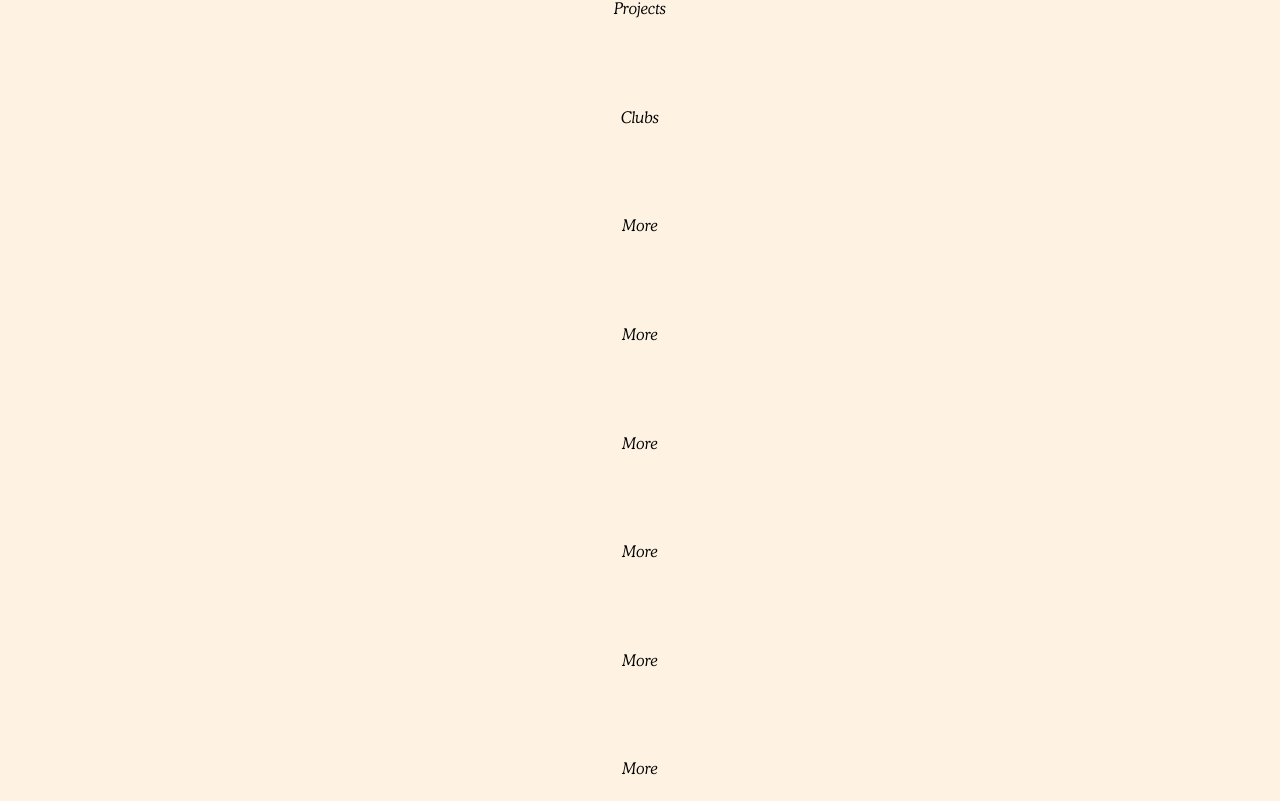
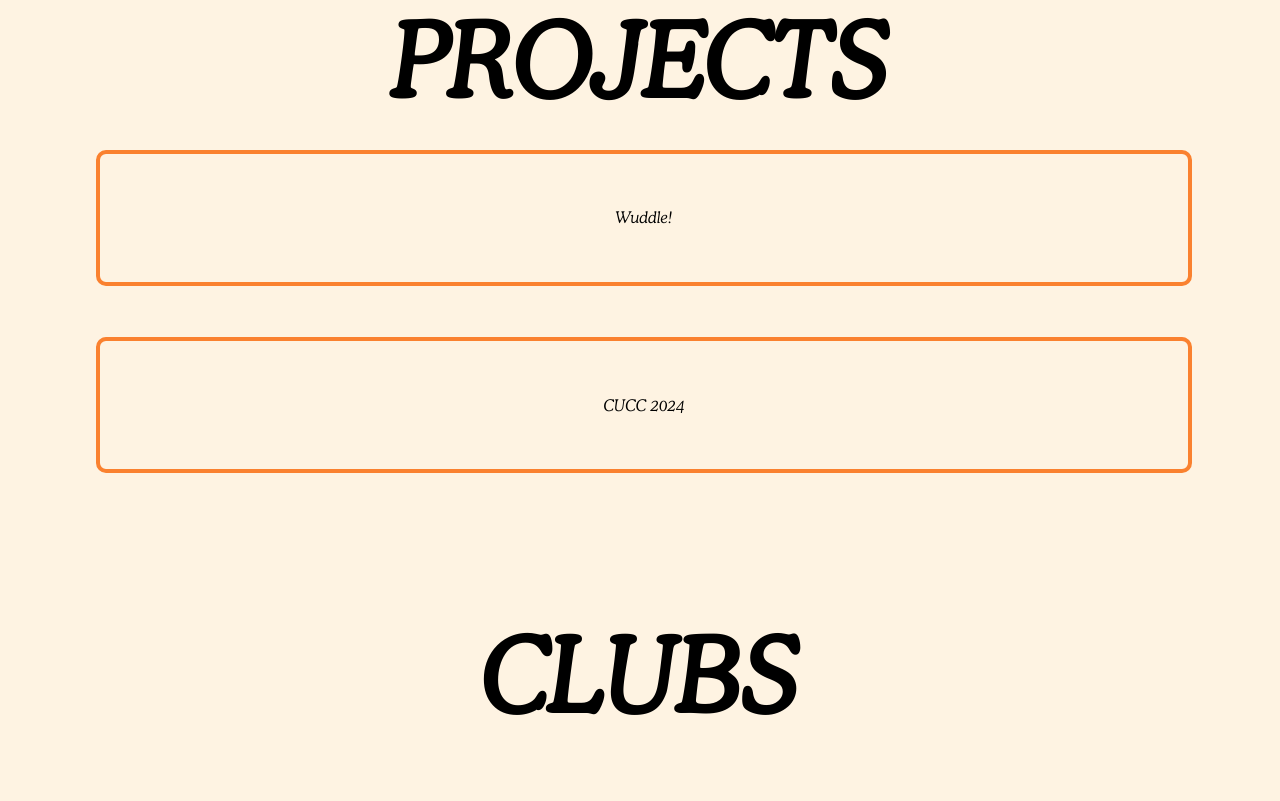
Before and after one commit to jack-fergusson/react-portfolio, a React (Vite) app: page / in a window 1280 px wide. Shown: the part 679-1480 px from the top of the page. Built offline with nearby package versions, Linux system fonts and the light colour scheme.

Commit message:
Finished navbar. Initial projects section.

```diff
--- a/src/Clubs.jsx
+++ b/src/Clubs.jsx
@@ -1,4 +1,8 @@
 const Clubs = () => {
-  return <section id="clubs">Clubs</section>;
+  return (
+    <section id="clubs">
+      <h1 className="title">Clubs</h1>
+    </section>
+  );
 };
 export default Clubs;
--- /dev/null
+++ b/src/Header.jsx
@@ -0,0 +1,28 @@
+import { useEffect, useRef } from "react";
+import Hand from "./assets/hand.png";
+
+const Header = ({ header }) => {
+  const handRef = useRef(null);
+
+  const handleClick = () => {
+    handRef.current.classList.toggle("hand-clicked");
+
+    setTimeout(() => {
+      handRef.current.classList.toggle("hand-clicked");
+    }, 20);
+  };
+
+  return (
+    <div className="header">
+      <a
+        className="header-text"
+        href={"#" + header.toLowerCase()}
+        onClick={() => handleClick()}
+      >
+        {header}
+      </a>
+      <img className="hand" ref={handRef} src={Hand} alt="hand" />
+    </div>
+  );
+};
+export default Header;
--- a/src/More.jsx
+++ b/src/More.jsx
@@ -1,4 +1,8 @@
 const More = () => {
-  return <section id="more">More</section>;
+  return (
+    <section id="more">
+      <h1 className="title">More</h1>
+    </section>
+  );
 };
 export default More;
--- a/src/Navbar.jsx
+++ b/src/Navbar.jsx
@@ -1,5 +1,6 @@
 import { headers } from "./data";
 import { useEffect, useRef } from "react";
+import Header from "./Header";
 
 const Navbar = ({ watcher }) => {
   const navbarRef = useRef(null);
@@ -13,7 +14,6 @@ const Navbar = ({ watcher }) => {
   const navObserever = new IntersectionObserver((entries) => {
     // console.log("Hello!");
     navbarRef.current.classList.toggle("sticking", !entries[0].isIntersecting);
-    watcher.current.classList.toggle("move-up", !entries[0].isIntersecting);
   });
 
   return (
@@ -21,13 +21,7 @@ const Navbar = ({ watcher }) => {
       <div className="divider"></div>
       <div className="headers container">
         {headers.map((header, index) => {
-          return (
-            <div className="header" key={index}>
-              <a className="header-text" href={"#" + header.toLowerCase()}>
-                {header}
-              </a>
-            </div>
-          );
+          return <Header key={index} header={header} />;
         })}
       </div>
       <div className="divider"></div>
--- /dev/null
+++ b/src/Project.jsx
@@ -0,0 +1,4 @@
+const Project = ({ name, description }) => {
+  return <div className="project container">{name}</div>;
+};
+export default Project;
--- a/src/Projects.jsx
+++ b/src/Projects.jsx
@@ -1,4 +1,14 @@
+import { projects } from "./data.js";
+import Project from "./Project.jsx";
+
 const Projects = () => {
-  return <section id="projects">Projects</section>;
+  return (
+    <section id="projects">
+      <h1 className="title">Projects</h1>
+      {projects.map((project, index) => {
+        return <Project key={index} {...project} />;
+      })}
+    </section>
+  );
 };
 export default Projects;
--- a/src/data.js
+++ b/src/data.js
@@ -27,6 +27,19 @@ export const starTexts = [
   "New and improved!",
   "Now with React!",
   "25% off!",
+  "Bug-free!",
 ];
 
 export const headers = ["Projects", "Clubs", "More"];
+
+export const projects = [
+  {
+    name: "Wuddle!",
+    description: "Multiplayer game where you....",
+  },
+  {
+    name: "CUCC 2024",
+    description:
+      "Official website for the 2024 Canadian University Chess Championship",
+  },
+];
--- a/src/index.css
+++ b/src/index.css
@@ -243,6 +243,24 @@ h3 {
 .header {
   width: 15vw;
   padding: 0.5vw;
+  position: relative;
+}
+
+.hand {
+  width: 5vw;
+  position: absolute;
+  bottom: -5vw;
+  left: 6.25vw;
+  transform: rotate(270deg);
+  /* visibility: hidden; */
+  transition: opacity 1.5s;
+  opacity: 0%;
+}
+
+.hand-clicked {
+  transition: none;
+  /* visibility: visible; */
+  opacity: 100%;
 }
 
 .header-text {
@@ -251,6 +269,7 @@ h3 {
   font-size: 3vw;
   color: var(--clr-text);
   text-decoration: none;
+  transition: font-size 0.5s, color 0.5s;
 }
 
 @keyframes red-black {
@@ -283,11 +302,20 @@ h3 {
 }
 
 .sticking > * > * > .header-text {
-  transition: font-size 0.5s;
   font-size: 2.5vw;
+  color: white;
+  animation-name: none;
 }
 
-.move-up {
-  position: relative;
-  bottom: 0.6vw;
+.title {
+  font-weight: 900;
+  margin-bottom: 2vw;
+  font-size: 8vw;
 }
+
+.project {
+  border: 4px solid var(--clr-secondary);
+  margin-bottom: 4vw;
+  min-height: 10vw;
+  border-radius: 10px;
+}
```
Also changed, not shown: src/assets/hand.png (added).
